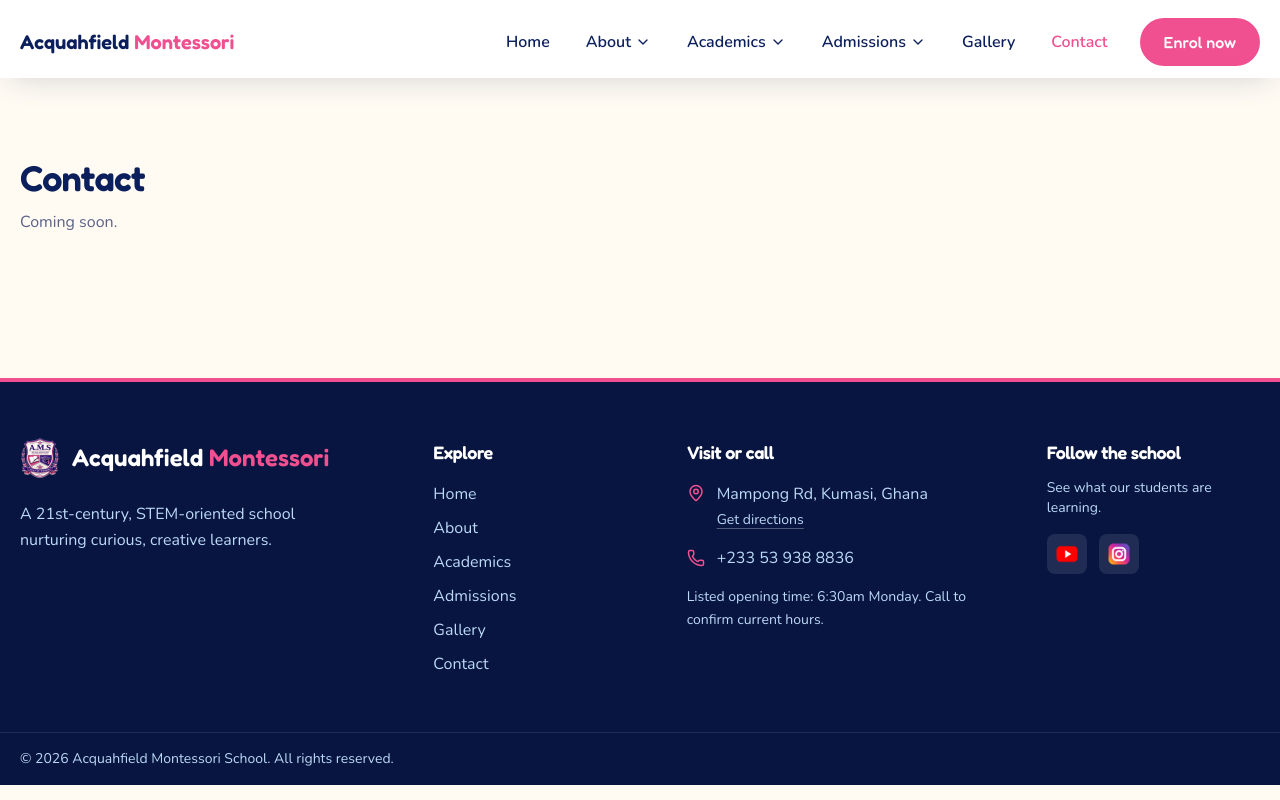
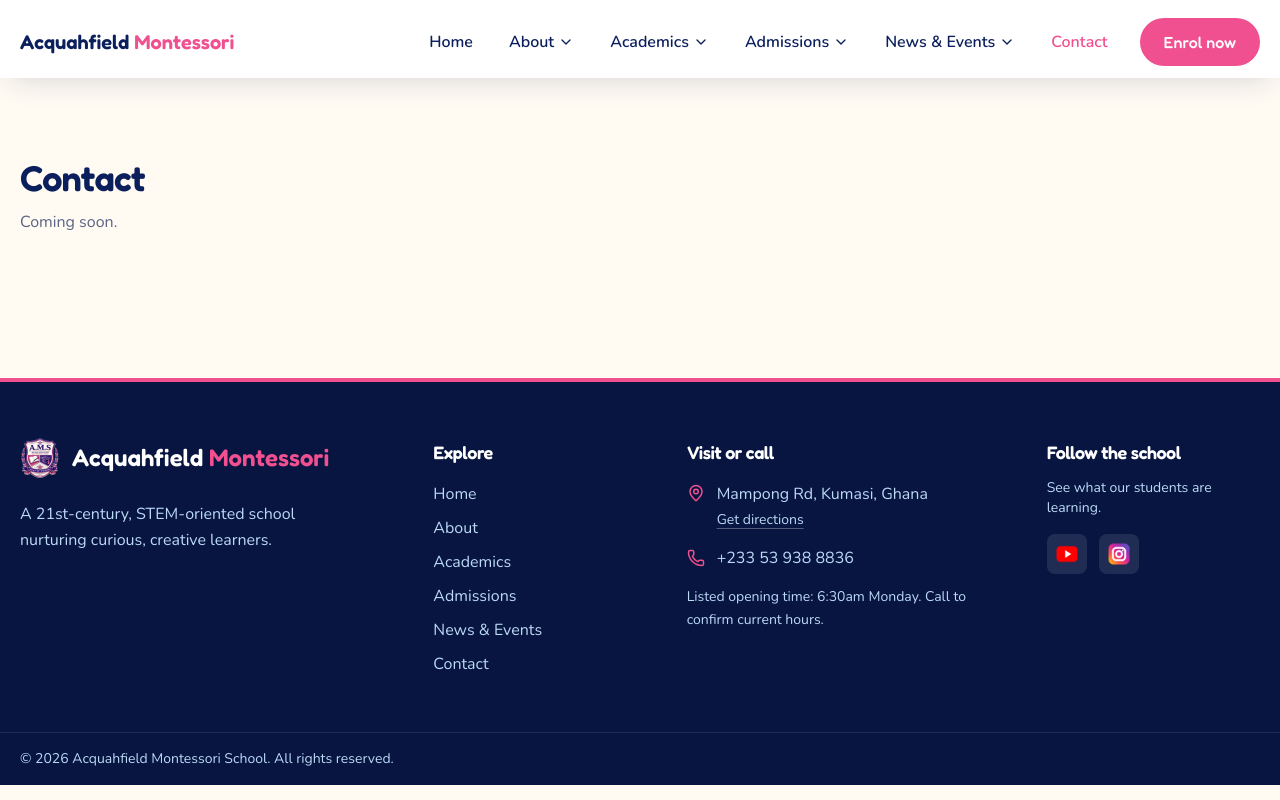
Before and after one commit to Meshack000/Acquahfield, a React (Vite) app: page /contact in a window 1280 px wide. Built offline with nearby package versions, Linux system fonts and the light colour scheme.

Commit message:
feat: enhance Navbar with new navigation items and update isActive function for better routing

```diff
--- a/src/components/layout/Navbar.tsx
+++ b/src/components/layout/Navbar.tsx
@@ -1,7 +1,7 @@
 import { useEffect, useState } from "react";
 import { Link, NavLink, useLocation } from "react-router-dom";
 import { ChevronDown, Menu, X } from "lucide-react";
-import { navLinks, school } from "@/data/site";
+import { navLinks, school, type NavItem } from "@/data/site";
 import Button from "@/components/ui/buttons";
 
 export default function Navbar() {
@@ -15,7 +15,12 @@ export default function Navbar() {
     setExpanded(null);
   }, [pathname]);
 
-  const isActive = (to: string) => (to === "/" ? pathname === "/" : pathname.startsWith(to));
+  const isActive = (l: NavItem) =>
+    l.to === "/"
+      ? pathname === "/"
+      : [l.to, ...(l.children?.map((c) => c.to.split("#")[0]) ?? [])].some(
+          (path) => pathname === path || pathname.startsWith(`${path}/`),
+        );
 
   return (
     <header className="sticky top-0 z-50 bg-white/95 shadow-soft backdrop-blur">
@@ -34,7 +39,7 @@ export default function Navbar() {
                 <NavLink
                   to={l.to}
                   className={`flex items-center gap-1 rounded-full px-4 py-2 font-semibold transition hover:text-bubblegum ${
-                    isActive(l.to) ? "text-bubblegum" : "text-navy-900"
+                    isActive(l) ? "text-bubblegum" : "text-navy-900"
                   }`}
                 >
                   {l.label}
@@ -64,7 +69,7 @@ export default function Navbar() {
                 key={l.label}
                 to={l.to}
                 className={`rounded-full px-4 py-2 font-semibold transition hover:text-bubblegum ${
-                  isActive(l.to) ? "text-bubblegum" : "text-navy-900"
+                  isActive(l) ? "text-bubblegum" : "text-navy-900"
                 }`}
               >
                 {l.label}
--- a/src/data/site.ts
+++ b/src/data/site.ts
@@ -28,6 +28,10 @@ export const navLinks: NavItem[] = [
       { label: "Our story", to: "/about" },
       { label: "Mission & vision", to: "/about#mission" },
       { label: "Our values", to: "/about#values" },
+      { label: "Awards", to: "/achievements#awards" },
+      { label: "Certification", to: "/achievements#certification" },
+      { label: "Graduation", to: "/achievements#graduation" },
+      { label: "Gallery", to: "/gallery" },
     ],
   },
   {
@@ -45,9 +49,16 @@ export const navLinks: NavItem[] = [
     to: "/admissions",
     children: [
       { label: "How to apply", to: "/admissions" },
-      { label: "Enquiry form", to: "/contact" },
+      { label: "Enquiry form", to: "/admissions#enquire" },
     ],
   },
-  { label: "Gallery", to: "/gallery" },
+  {
+    label: "News & Events",
+    to: "/news-events",
+    children: [
+      { label: "Latest news", to: "/news-events#news" },
+      { label: "Upcoming events", to: "/news-events#events" },
+    ],
+  },
   { label: "Contact", to: "/contact" },
 ];
```
